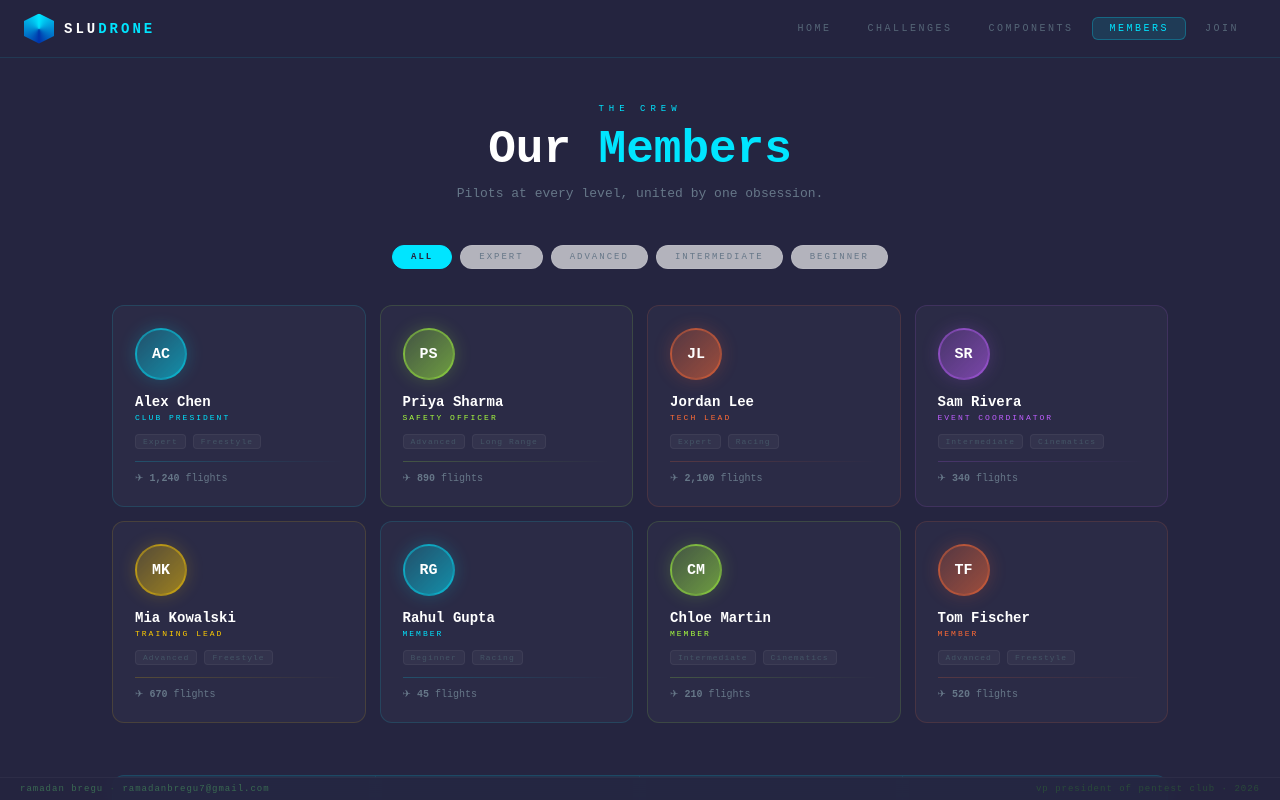
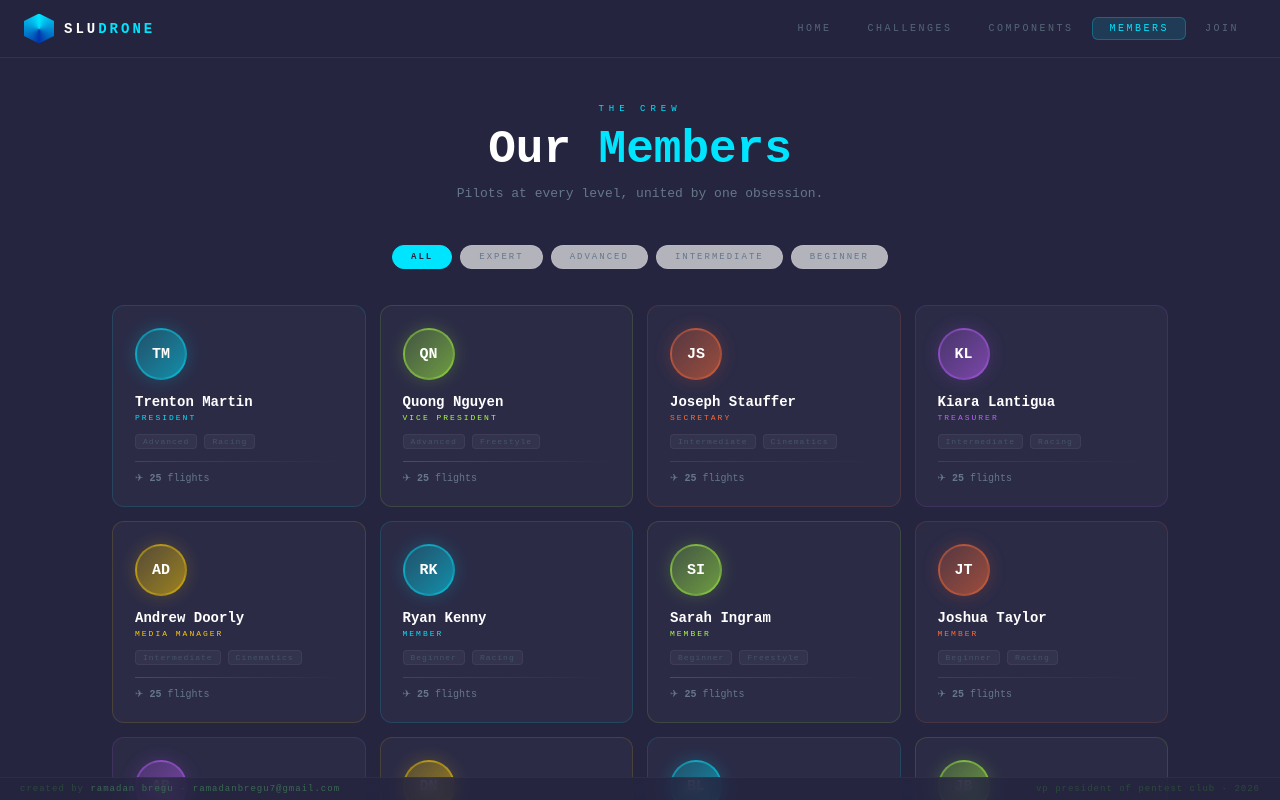
Before and after one commit to Rbregu/sludrone, a React (Vite) app: page / in a window 1280 px wide. Both pictures are taken after a click on the button "MEMBERS". Shown: the top 800 px of the page. Built offline with nearby package versions, Linux system fonts and the light colour scheme.

Commit message:
Update DroneClubSite.jsx

```diff
--- a/src/DroneClubSite.jsx
+++ b/src/DroneClubSite.jsx
@@ -55,14 +55,18 @@ const COMPONENTS = {
 };
 
 const MEMBERS = [
-  { name:"Alex Chen",    role:"Club President",     level:"Expert",       flights:1240, spec:"Freestyle",   avatar:"AC", color:"#00e5ff" },
-  { name:"Priya Sharma", role:"Safety Officer",     level:"Advanced",     flights:890,  spec:"Long Range",  avatar:"PS", color:"#a8ff3e" },
-  { name:"Jordan Lee",   role:"Tech Lead",          level:"Expert",       flights:2100, spec:"Racing",      avatar:"JL", color:"#ff6b35" },
-  { name:"Sam Rivera",   role:"Event Coordinator",  level:"Intermediate", flights:340,  spec:"Cinematics",  avatar:"SR", color:"#bf5fff" },
-  { name:"Mia Kowalski", role:"Training Lead",      level:"Advanced",     flights:670,  spec:"Freestyle",   avatar:"MK", color:"#ffcc00" },
-  { name:"Rahul Gupta",  role:"Member",             level:"Beginner",     flights:45,   spec:"Racing",      avatar:"RG", color:"#00e5ff" },
-  { name:"Chloe Martin", role:"Member",             level:"Intermediate", flights:210,  spec:"Cinematics",  avatar:"CM", color:"#a8ff3e" },
-  { name:"Tom Fischer",  role:"Member",             level:"Advanced",     flights:520,  spec:"Freestyle",   avatar:"TF", color:"#ff6b35" },
+  { name:"Trenton Martin",   role:"President",      level:"Advanced",     flights:25, spec:"Racing",      avatar:"TM", color:"#00e5ff" },
+  { name:"Quong Nguyen",     role:"Vice President", level:"Advanced",     flights:25, spec:"Freestyle",   avatar:"QN", color:"#a8ff3e" },
+  { name:"Joseph Stauffer",  role:"Secretary",      level:"Intermediate", flights:25, spec:"Cinematics",  avatar:"JS", color:"#ff6b35" },
+  { name:"Kiara Lantigua",   role:"Treasurer",      level:"Intermediate", flights:25, spec:"Racing",      avatar:"KL", color:"#bf5fff" },
+  { name:"Andrew Doorly",    role:"Media Manager",  level:"Intermediate", flights:25, spec:"Cinematics",  avatar:"AD", color:"#ffcc00" },
+  { name:"Ryan Kenny",       role:"Member",         level:"Beginner",     flights:25, spec:"Racing",      avatar:"RK", color:"#00e5ff" },
+  { name:"Sarah Ingram",     role:"Member",         level:"Beginner",     flights:25, spec:"Freestyle",   avatar:"SI", color:"#a8ff3e" },
+  { name:"Joshua Taylor",    role:"Member",         level:"Beginner",     flights:25, spec:"Racing",      avatar:"JT", color:"#ff6b35" },
+  { name:"Andrew Bhargava",  role:"Member",         level:"Beginner",     flights:25, spec:"Freestyle",   avatar:"AB", color:"#bf5fff" },
+  { name:"Duyen Nguyen",     role:"Member",         level:"Beginner",     flights:25, spec:"Cinematics",  avatar:"DN", color:"#ffcc00" },
+  { name:"Breylan Laguerre", role:"Member",         level:"Beginner",     flights:25, spec:"Racing",      avatar:"BL", color:"#00e5ff" },
+  { name:"Justin Bartz",     role:"Member",         level:"Beginner",     flights:25, spec:"Freestyle",   avatar:"JB", color:"#a8ff3e" },
 ];
 
 /* ─── maneuver keyframes (t: 0→1 once) ──────────────────────────────── */
@@ -588,7 +592,6 @@ function ChallengesPage() {
                     <span style={{fontSize:26,color:c.dc,textShadow:isAct?`0 0 14px ${c.dc}`:"none"}}>{c.icon}</span>
                     <div style={{display:"flex",flexDirection:"column",alignItems:"flex-end",gap:3}}>
                       <span style={{fontSize:8,letterSpacing:2,color:c.dc,border:`1px solid ${c.dc}33`,borderRadius:3,padding:"2px 7px"}}>{c.diff.toUpperCase()}</span>
-                      <span style={{fontSize:9,color:"#a8ff3e"}}>★ {c.pts}</span>
                     </div>
                   </div>
                   <div style={{fontWeight:700,fontSize:13,color:"#fff",marginBottom:5,letterSpacing:0.5}}>{c.name}</div>
@@ -605,7 +608,6 @@ function ChallengesPage() {
                     </div>
                     <div style={{display:"flex",gap:12,marginTop:12,flexWrap:"wrap"}}>
                       <span style={{fontSize:9,color:"#667788"}}>⏱ {c.dur}</span>
-                      <span style={{fontSize:9,color:"#a8ff3e"}}>★ {c.pts} pts</span>
                       <span style={{fontSize:9,color:c.dc,border:`1px solid ${c.dc}33`,borderRadius:3,padding:"1px 7px",letterSpacing:1}}>{c.diff.toUpperCase()}</span>
                     </div>
                   </div>
@@ -653,10 +655,10 @@ function HomePage({setPage}) {
     <div style={{height:"100vh",position:"relative",overflow:"hidden",background:"#252540"}}>
       <HomeScene/>
       <div style={{position:"absolute",inset:0,background:"rgba(37,37,64,0.6)",pointerEvents:"none"}}/>
-      <div style={{position:"absolute",left:0,top:0,bottom:0,width:"clamp(280px,50%,600px)",display:"flex",flexDirection:"column",justifyContent:"center",padding:"0 clamp(20px,4vw,56px)"}}>
+      <div style={{position:"absolute",left:0,top:0,bottom:0,width:"clamp(280px,52%,600px)",display:"flex",flexDirection:"column",justifyContent:"center",padding:"0 clamp(20px,4vw,56px)"}}>
         <div style={{...fade(0.1),fontSize:"clamp(7px,1vw,11px)",letterSpacing:"clamp(2px,0.5vw,5px)",color:"#00e5ff",textTransform:"uppercase",marginBottom:"clamp(8px,1.5vh,18px)"}}>Saint Leo University Drone Club<br/>✦ Est. 2026</div>
         <h1 style={{...fade(0.2),fontFamily:"monospace",fontWeight:900,fontSize:"clamp(26px,5vw,72px)",lineHeight:1.05,color:"#fff",marginBottom:"clamp(12px,2vh,22px)",letterSpacing:-1}}>
-          Master The<br/><span style={{color:"#00e5ff",textShadow:"0 0 40px #00e5ff88"}}>Sky</span>
+          Master The<br/><span style={{color:"#00e5ff",textShadow:"0 0 40px #00e5ff88"}}>Sky.</span>
         </h1>
         <p style={{...fade(0.3),color:"#667788",fontSize:"clamp(11px,1.3vw,16px)",lineHeight:1.8,marginBottom:"clamp(20px,3vh,38px)",maxWidth:"clamp(240px,32vw,420px)"}}>
           From first hover to racing through gates at 120 km/h — SLU Drone Club is where university pilots level up, compete, and build real-world skills.
@@ -667,7 +669,7 @@ function HomePage({setPage}) {
           <button onClick={()=>setPage("join")} style={{padding:"clamp(9px,1.2vh,14px) clamp(14px,2vw,28px)",background:"none",color:"#667788",border:"1px solid rgba(255,255,255,0.08)",borderRadius:6,fontFamily:"monospace",fontWeight:700,fontSize:"clamp(8px,0.9vw,11px)",letterSpacing:2,cursor:"pointer",transition:"all .2s",whiteSpace:"nowrap"}} onMouseEnter={e=>e.currentTarget.style.color="#fff"} onMouseLeave={e=>e.currentTarget.style.color="#667788"}>JOIN THE CLUB</button>
         </div>
         <div style={{...fade(0.6),display:"flex",gap:"clamp(18px,3vw,40px)"}}>
-          {[["50+","Members"],["300+","Flights"],["8","Challenges"],["#1","Ranked"]].map(([n,l])=>(
+          {[["11","Members"],["25+","Flight Hours"],["8","Challenges"],["2x","Weekly"]].map(([n,l])=>(
             <div key={l}>
               <div style={{fontFamily:"monospace",fontWeight:900,fontSize:"clamp(18px,2.5vw,30px)",color:"#fff",textShadow:"0 0 20px #00e5ff44"}}>{n}</div>
               <div style={{fontSize:"clamp(7px,0.7vw,9px)",letterSpacing:3,color:"#445566",textTransform:"uppercase",marginTop:2}}>{l}</div>
@@ -715,7 +717,7 @@ function MembersPage() {
           ))}
         </div>
         <div style={{marginTop:52,display:"grid",gridTemplateColumns:"repeat(auto-fit,minmax(150px,1fr))",gap:1,background:"rgba(0,229,255,0.08)",border:"1px solid rgba(0,229,255,0.12)",borderRadius:12,overflow:"hidden"}}>
-          {[["50+","Total Members"],["4,200+","Combined Flights"],["3","Skill Levels"],["5","Disciplines"]].map(([n,l])=>(
+          {[["11","Total Members"],["25+","Flight Hours"],["2×","Weekly Sessions"],["5","Disciplines"]].map(([n,l])=>(
             <div key={l} style={{padding:"24px 18px",textAlign:"center",borderRight:"1px solid rgba(0,229,255,0.08)"}}>
               <div style={{fontWeight:900,fontSize:26,color:"#fff",marginBottom:5}}>{n}</div>
               <div style={{fontSize:8,letterSpacing:2,color:"#445566",textTransform:"uppercase"}}>{l}</div>
@@ -755,7 +757,7 @@ function JoinPage() {
         <h2 style={{fontWeight:900,fontSize:30,color:"#fff",marginBottom:14}}>Welcome to the <span style={{color:"#00e5ff"}}>Club!</span></h2>
         <p style={{color:"#667788",fontSize:13,lineHeight:1.8,marginBottom:28}}>We'll reach out to <span style={{color:"#00e5ff"}}>{form.email}</span> within 48 hours with next steps.</p>
         <div style={{background:"rgba(0,229,255,0.07)",border:"1px solid rgba(0,229,255,0.2)",borderRadius:10,padding:"18px 22px",fontSize:11,color:"#667788",lineHeight:2}}>
-          📅 First session: <span style={{color:"#fff"}}>Saturday 10:00 AM</span><br/>
+          📅 Sessions: <span style={{color:"#fff"}}>Tuesdays & Thursdays 5:30–6:30 PM</span><br/>
           📍 Location: <span style={{color:"#fff"}}>Field G, Campus North</span><br/>
           🎧 Discord: <span style={{color:"#00e5ff"}}>discord.gg/sludrone</span>
         </div>
@@ -782,17 +784,11 @@ function JoinPage() {
               </button>)}
             </div>
           </div>
-          <div style={{marginBottom:18}}>
-            <label style={{display:"block",fontSize:8,letterSpacing:3,color:"#445566",textTransform:"uppercase",marginBottom:9}}>Weekly Availability</label>
-            <div style={{display:"flex",gap:7,flexWrap:"wrap"}}>
-              {days.map(d=><button key={d} onClick={()=>toggle(d)} style={{background:form.availability.includes(d)?"#00e5ff":"rgba(255,255,255,0.65)",border:`1px solid ${form.availability.includes(d)?"#00e5ff":"rgba(255,255,255,0.08)"}`,borderRadius:6,padding:"7px 12px",color:form.availability.includes(d)?"#252540":"#667788",fontSize:10,fontWeight:form.availability.includes(d)?700:400,cursor:"pointer",fontFamily:"monospace",transition:"all .15s"}}>{d}</button>)}
-            </div>
-          </div>
           {inp("why","Why do you want to join? What are your goals?","text",true)}
           <button onClick={handleSubmit} style={{width:"100%",padding:"14px",background:"#00e5ff",color:"#252540",border:"none",borderRadius:7,fontFamily:"monospace",fontWeight:900,fontSize:12,letterSpacing:3,cursor:"pointer",boxShadow:"0 0 22px #00e5ff44",transition:"all .2s"}} onMouseEnter={e=>{e.currentTarget.style.boxShadow="0 0 38px #00e5ff88";e.currentTarget.style.transform="translateY(-1px)";}} onMouseLeave={e=>{e.currentTarget.style.boxShadow="0 0 22px #00e5ff44";e.currentTarget.style.transform="none";}}>SUBMIT APPLICATION →</button>
         </div>
         <div style={{display:"grid",gridTemplateColumns:"repeat(auto-fit,minmax(170px,1fr))",gap:12,marginTop:28}}>
-          {[["🗓","Sessions","Saturdays 10AM–1PM, Field G"],["💸","Cost","£0 — student-union funded"],["🛠","Equipment","Club drones for beginners"],["📡","Training","Sim sessions Wed 6PM"]].map(([icon,title,desc])=>(
+          {[["🗓","Sessions","Tuesdays & Thursdays 5:30–6:30 PM"],["💸","Cost","Free — student funded"],["🛠","Equipment","Club drones provided"],["📡","Training","1 hr flight session twice a week"]].map(([icon,title,desc])=>(
             <div key={title} style={{background:"rgba(255,255,255,0.03)",border:"1px solid rgba(255,255,255,0.05)",borderRadius:9,padding:"14px 16px"}}>
               <div style={{fontSize:20,marginBottom:7}}>{icon}</div>
               <div style={{fontSize:10,fontWeight:700,color:"#fff",marginBottom:3}}>{title}</div>
@@ -849,7 +845,7 @@ export default function App() {
       {page==="members"    && <MembersPage/>}
       {page==="join"       && <JoinPage/>}
       <div style={{position:"fixed",bottom:0,left:0,right:0,zIndex:500,padding:"6px 20px",background:"rgba(37,37,64,0.85)",backdropFilter:"blur(8px)",borderTop:"1px solid rgba(255,255,255,0.04)",display:"flex",alignItems:"center",justifyContent:"space-between",flexWrap:"wrap",gap:4}}>
-        <span style={{fontFamily:"monospace",fontSize:9,color:"#2a4a3a",letterSpacing:1}}><span style={{color:"#3a6a52"}}>ramadan bregu</span> · <a href="mailto:ramadanbregu7@gmail.com" style={{color:"#3a6a52",textDecoration:"none"}}>ramadanbregu7@gmail.com</a></span>
+        <span style={{fontFamily:"monospace",fontSize:9,color:"#2a4a3a",letterSpacing:1}}>created by <span style={{color:"#3a6a52"}}>ramadan bregu</span> · <a href="mailto:ramadanbregu7@gmail.com" style={{color:"#3a6a52",textDecoration:"none"}}>ramadanbregu7@gmail.com</a></span>
         <span style={{fontFamily:"monospace",fontSize:9,color:"#2a4a3a",letterSpacing:1}}>vp president of pentest club · 2026</span>
       </div>
     </div>
```
